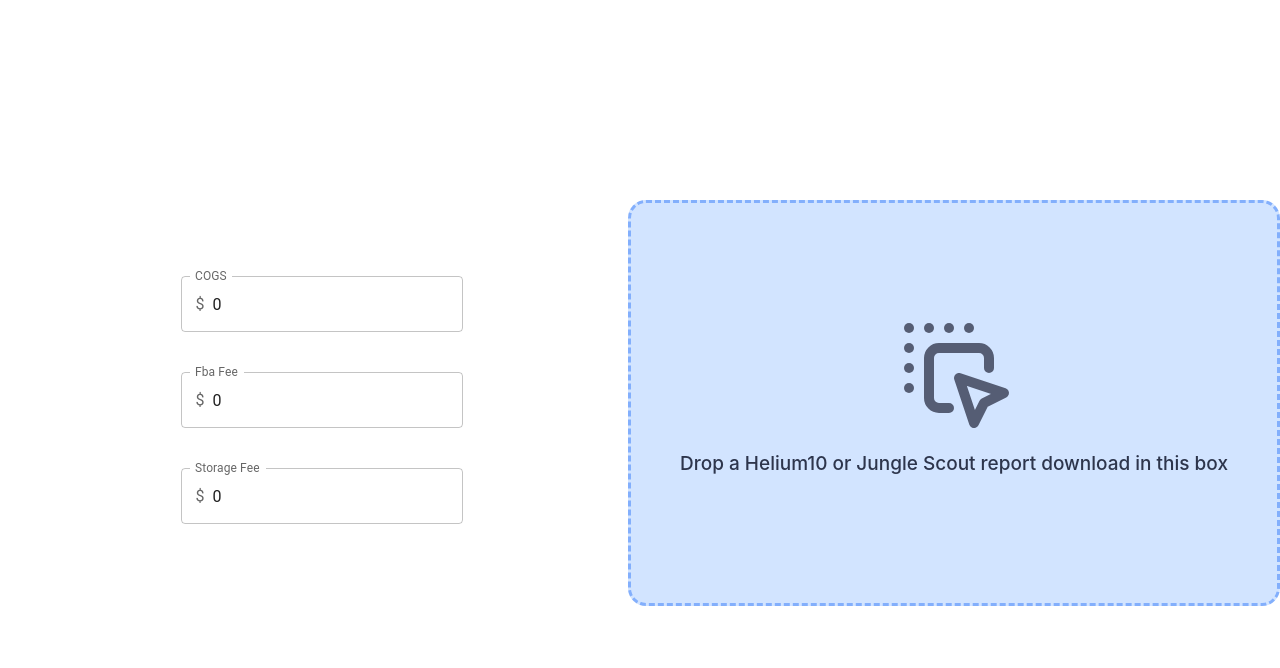
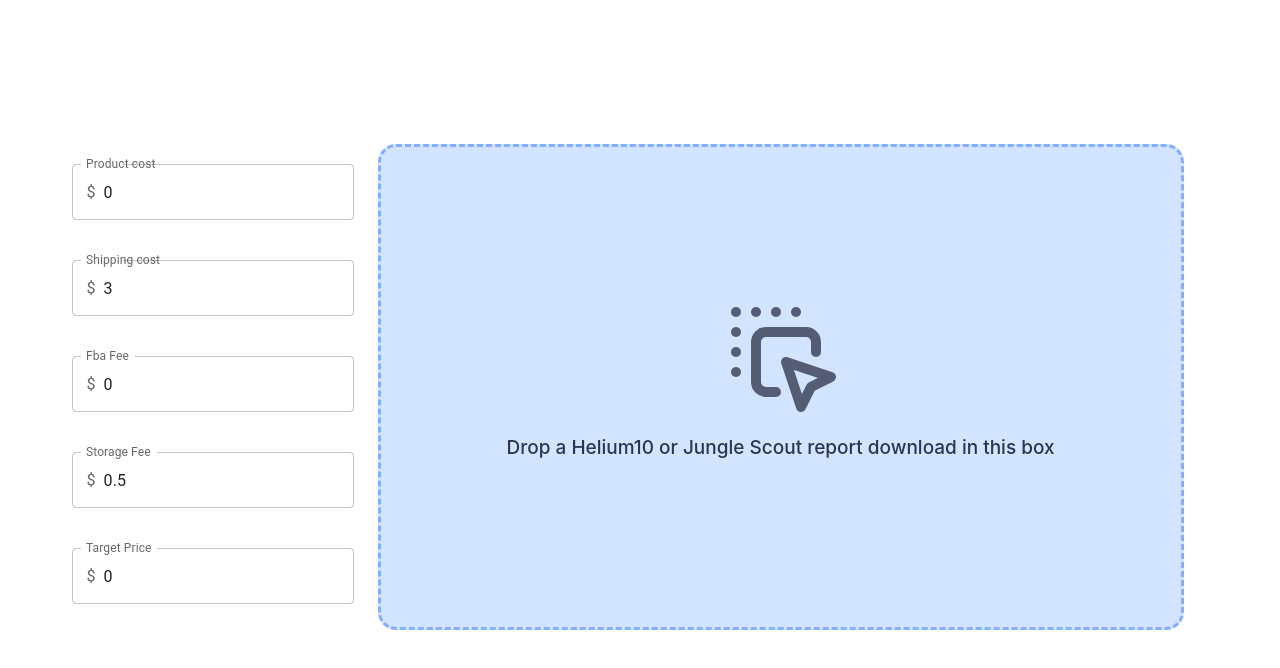
Before and after one commit to AliYous/Amazon-FBA-csv-formatter, a React (Create React App) app: page / in a window 1280 px wide. Shown: the top 668 px of the page. Built offline with nearby package versions, Linux system fonts and the light colour scheme.

Commit message:
connected fields

```diff
--- a/src/App.js
+++ b/src/App.js
@@ -9,112 +9,44 @@ import {
   TextField,
 } from "@mui/material";
 import React, { useEffect, useState } from "react";
+import DataInputFields from "./Modules/DataInputFields";
 import DropzoneCSVImporter from "./Modules/DropzoneCSVImporter";
 
-const StyledApp = styled(Box)({
+const StyledApp = styled(Grid)({
   height: "100vh",
   width: "100%",
 });
 
 const StyledDropzoneContainer = styled(Grid)({
-  height: "50vh",
-  width: "55rem",
+  height: "60vh",
 });
 
 const App = () => {
   const [inputData, setInputData] = useState({
-    cogs: 0,
+    productCost: 0,
+    shippingCost: 3,
     fbaFee: 0,
-    storageFee: 0,
+    storageFee: 0.5,
+    targetPrice: 0,
   });
-
-  useEffect(() => {
-    console.log(inputData);
-  }, []);
-
-  const handleCOGSChange = (e) => {
-    setInputData({ ...inputData, cogs: e.target.value });
-  };
-  const handleFbaFeeChange = (e) => {
-    setInputData({ ...inputData, fbaFee: e.target.value });
-  };
-  const handleStorageFeeChange = (e) => {
-    setInputData({ ...inputData, storageFee: e.target.value });
-  };
 
   return (
     <StyledApp
       id="App"
-      sx={{
-        display: "flex",
-        justifyContent: "center",
-        alignItems: "center",
-      }}
+      sx={{ width: "100%", height: "100%" }}
+      container
+      justifyContent="center"
+      alignItems="center"
+      spacing={4}
     >
-      <Grid
-        sx={{
-          width: "55rem",
-        }}
-        container
-        spacing={3}
-        justifyContent="center"
-        direction="column"
-        alignItems="center"
-      >
-        <Grid item xs={6}>
-          <FormControl fullWidth sx={{ m: 1 }}>
-            <InputLabel htmlFor="outlined-adornment-amount">COGS</InputLabel>
-            <OutlinedInput
-              id="outlined-adornment-amount"
-              label="COGS"
-              value={inputData.cogs}
-              onChange={handleCOGSChange}
-              variant="outlined"
-              type="number"
-              startAdornment={
-                <InputAdornment position="start">$</InputAdornment>
-              }
-            />
-          </FormControl>
-        </Grid>
-        <Grid item xs={6}>
-          <FormControl fullWidth sx={{ m: 1 }}>
-            <InputLabel htmlFor="outlined-adornment-amount">Fba Fee</InputLabel>
-            <OutlinedInput
-              id="outlined-adornment-amount"
-              label="Fba Fee"
-              value={inputData.fbaFee}
-              onChange={handleFbaFeeChange}
-              variant="outlined"
-              type="number"
-              startAdornment={
-                <InputAdornment position="start">$</InputAdornment>
-              }
-            />
-          </FormControl>
-        </Grid>
-        <Grid item xs={6}>
-          <FormControl fullWidth sx={{ m: 1 }}>
-            <InputLabel htmlFor="outlined-adornment-amount">
-              Storage Fee
-            </InputLabel>
-            <OutlinedInput
-              id="outlined-adornment-amount"
-              label="Storage Fee"
-              value={inputData.storageFee}
-              onChange={handleStorageFeeChange}
-              variant="outlined"
-              type="number"
-              startAdornment={
-                <InputAdornment position="start">$</InputAdornment>
-              }
-            />
-          </FormControl>
-        </Grid>
+      <Grid item>
+        <DataInputFields setInputData={setInputData} inputData={inputData} />
       </Grid>
-      <StyledDropzoneContainer container>
-        <DropzoneCSVImporter inputData={inputData} />
-      </StyledDropzoneContainer>
+      <Grid item>
+        <StyledDropzoneContainer container justifyContent="center">
+          <DropzoneCSVImporter inputData={inputData} />
+        </StyledDropzoneContainer>
+      </Grid>
     </StyledApp>
   );
 };
--- /dev/null
+++ b/src/Modules/DataInputFields.js
@@ -0,0 +1,117 @@
+import {
+  FormControl,
+  Grid,
+  InputAdornment,
+  InputLabel,
+  OutlinedInput,
+} from "@mui/material";
+import React from "react";
+
+const DataInputFields = ({ inputData, setInputData }) => {
+  const handleProductCostChange = (e) => {
+    setInputData({ ...inputData, productCost: e.target.value });
+  };
+  const handleShippingCostChange = (e) => {
+    setInputData({ ...inputData, shippingCost: e.target.value });
+  };
+  const handleFbaFeeChange = (e) => {
+    setInputData({ ...inputData, fbaFee: e.target.value });
+  };
+  const handleStorageFeeChange = (e) => {
+    setInputData({ ...inputData, storageFee: e.target.value });
+  };
+  const handleTargetPriceChange = (e) => {
+    setInputData({ ...inputData, targetPrice: e.target.value });
+  };
+
+  return (
+    <Grid
+      container
+      spacing={3}
+      justifyContent="center"
+      direction="column"
+      alignItems="center"
+    >
+      <Grid item xs={6}>
+        <FormControl fullWidth sx={{ m: 1 }}>
+          <InputLabel htmlFor="outlined-adornment-amount">
+            Product cost
+          </InputLabel>
+          <OutlinedInput
+            id="outlined-adornment-amount"
+            label="COGS"
+            value={inputData.productCost}
+            onChange={handleProductCostChange}
+            variant="outlined"
+            type="number"
+            startAdornment={<InputAdornment position="start">$</InputAdornment>}
+          />
+        </FormControl>
+      </Grid>
+      <Grid item xs={6}>
+        <FormControl fullWidth sx={{ m: 1 }}>
+          <InputLabel htmlFor="outlined-adornment-amount">
+            Shipping cost
+          </InputLabel>
+          <OutlinedInput
+            id="outlined-adornment-amount"
+            label="COGS"
+            value={inputData.shippingCost}
+            onChange={handleShippingCostChange}
+            variant="outlined"
+            type="number"
+            startAdornment={<InputAdornment position="start">$</InputAdornment>}
+          />
+        </FormControl>
+      </Grid>
+      <Grid item xs={6}>
+        <FormControl fullWidth sx={{ m: 1 }}>
+          <InputLabel htmlFor="outlined-adornment-amount">Fba Fee</InputLabel>
+          <OutlinedInput
+            id="outlined-adornment-amount"
+            label="Fba Fee"
+            value={inputData.fbaFee}
+            onChange={handleFbaFeeChange}
+            variant="outlined"
+            type="number"
+            startAdornment={<InputAdornment position="start">$</InputAdornment>}
+          />
+        </FormControl>
+      </Grid>
+      <Grid item xs={6}>
+        <FormControl fullWidth sx={{ m: 1 }}>
+          <InputLabel htmlFor="outlined-adornment-amount">
+            Storage Fee
+          </InputLabel>
+          <OutlinedInput
+            id="outlined-adornment-amount"
+            label="Storage Fee"
+            value={inputData.storageFee}
+            onChange={handleStorageFeeChange}
+            variant="outlined"
+            type="number"
+            startAdornment={<InputAdornment position="start">$</InputAdornment>}
+          />
+        </FormControl>
+      </Grid>
+      <Grid item xs={6}>
+        <FormControl fullWidth sx={{ m: 1 }}>
+          <InputLabel htmlFor="outlined-adornment-amount">
+            Target Price
+          </InputLabel>
+          <OutlinedInput
+            id="outlined-adornment-amount"
+            label="Storage Fee"
+            value={inputData.targetPrice}
+            onChange={handleTargetPriceChange}
+            variant="outlined"
+            type="number"
+            startAdornment={<InputAdornment position="start">$</InputAdornment>}
+          />
+        </FormControl>
+      </Grid>
+    </Grid>
+  );
+};
+
+export default DataInputFields;
--- a/src/Modules/DropzoneCSVImporter.js
+++ b/src/Modules/DropzoneCSVImporter.js
@@ -14,8 +14,8 @@ const StyledDropzone = styled(Box)({
   borderRadius: 18,
   cursor: "pointer",
   border: `3px dashed ${palette.blue[30]}`,
-  width: "100%",
   height: "100%",
+  minWidth: "50rem",
   display: "flex",
   flexDirection: "column",
   justifyContent: "center",
@@ -31,8 +31,6 @@ const DropzoneCSVImporter = ({ inputData }) => {
       file: files[0],
       inputData,
     });
-
-    console.log(marketDataArray);
     const unparsedMarketDataCsv = unparseArray(marketDataArray);
     downloadCsv(unparsedMarketDataCsv);
   };
--- a/src/Services/MarketDataService.js
+++ b/src/Services/MarketDataService.js
@@ -33,7 +33,7 @@ export const getMarketDataFromCsv = async ({ file, inputData }) => {
 
   const highPerformersListWithInputData = addInputDataToEachProduct({
     productsList: sortedHighPerformersList,
-    inputData,
+    ...inputData,
   });
 
   // Always keep as last step
--- a/src/lib/helpers/productsListHelper.js
+++ b/src/lib/helpers/productsListHelper.js
@@ -55,16 +55,18 @@ export const filterPPCListings = (productsList) => {
 
 export const addInputDataToEachProduct = ({
   productsList,
-  inputCOGS,
-  inputFbaFee,
-  inputStorageFee,
-  inputTargetPrice,
+  productCost,
+  shippingCost,
+  fbaFee,
+  storageFee,
+  targetPrice,
 }) => {
   return productsList.map((product) => ({
     ...product,
-    cogs: inputCOGS,
-    fbaFee: inputFbaFee,
-    storageFee: inputStorageFee,
-    targetPrice: inputTargetPrice,
+    productCost: productCost,
+    shippingCost: shippingCost,
+    fbaFee: fbaFee,
+    storageFee: storageFee,
+    targetPrice: targetPrice,
   }));
 };
```
